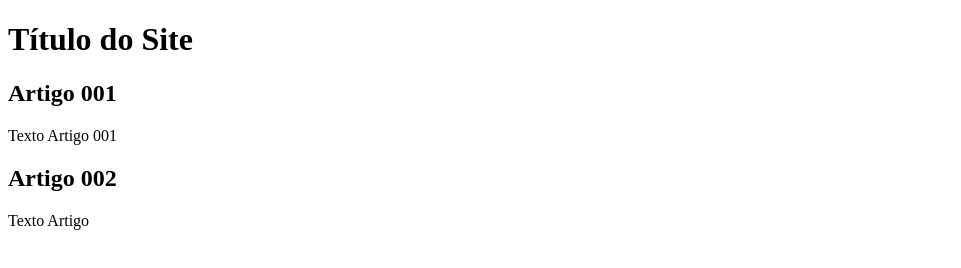
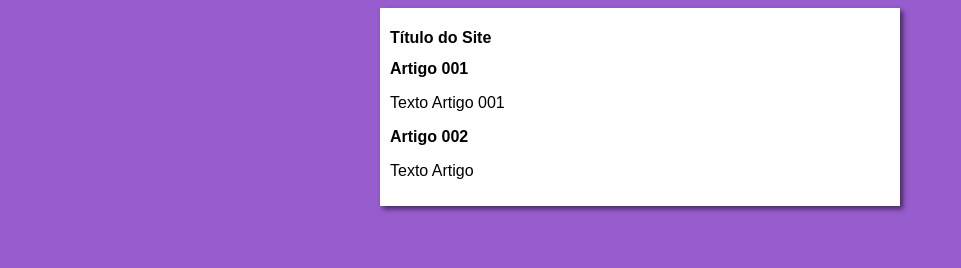
Before and after one commit to JefersonMacario/Projeto-Site, a plain HTML site: page index.html in a window 1280 px wide. Shown: the whole page, without its empty margins (0-961 px from the left). Drawn offline with Linux system fonts and the light colour scheme.

Commit message:
Iniciei o Design

```diff
--- /dev/null
+++ b/estilos/style.css
@@ -0,0 +1,19 @@
+* {
+    font-family:  Arial, Helvetica, sans-serif;
+font-size: 16px;
+
+}
+
+body {
+     background-color: rgb(151, 92, 206)
+
+
+}
+
+main {
+       background-color: white;
+       width: 500px;
+       margin: auto;
+       padding: 10px;
+       box-shadow: 3px 3px 5px rgba(0, 0, 0, 0.555);
+}
--- a/index.html
+++ b/index.html
@@ -4,6 +4,7 @@
     <meta charset="UTF-8">
     <meta name="viewport" content="width=device-width, initial-scale=1.0">
     <title>Título do Site</title>
+    <link rel="stylesheet" href="estilos/style.css">
 </head>
 <body>
     <main>
```
